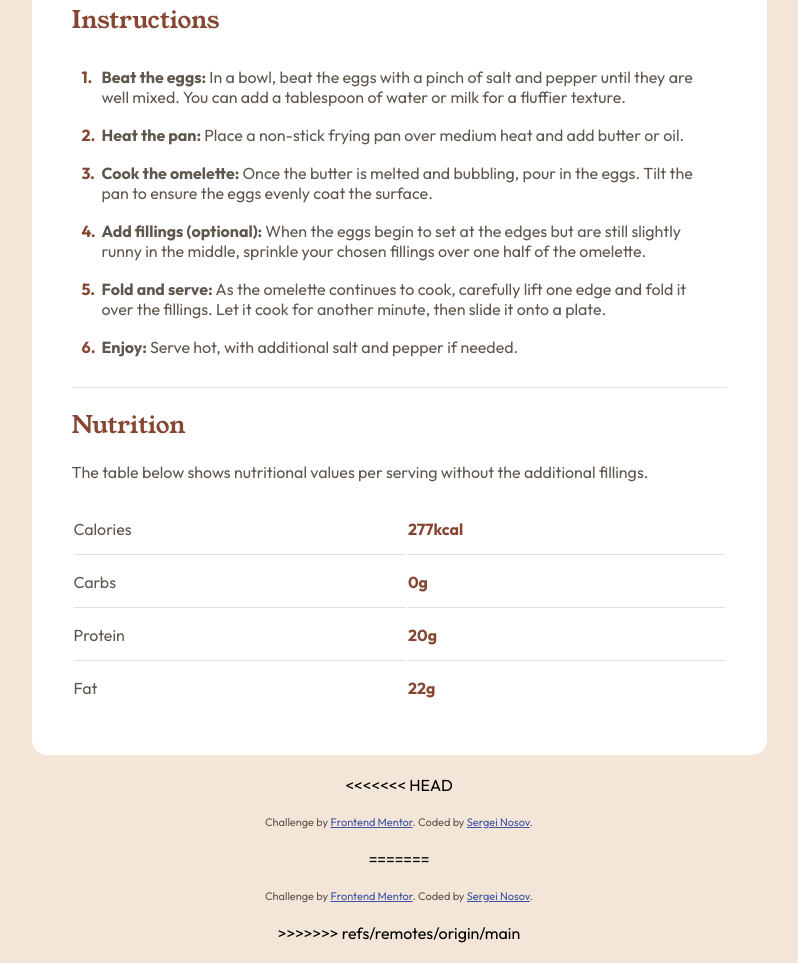
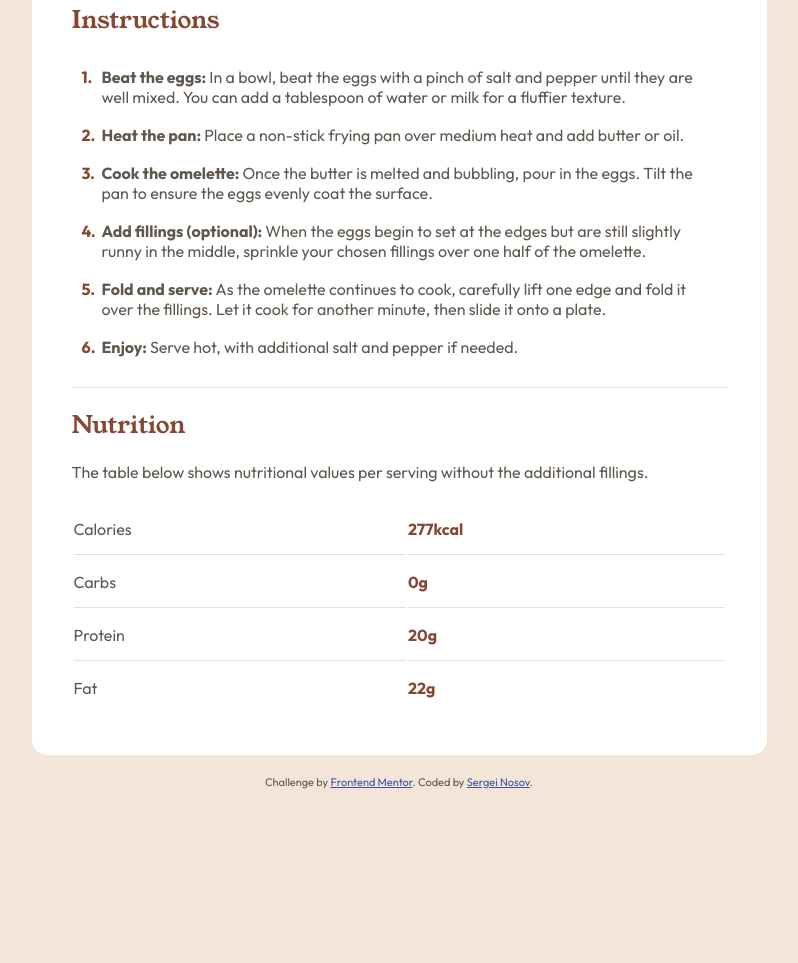
Before and after one commit to sereny33/recipe-page-main, a plain HTML site: page index.html in a window 1280 px wide. Shown: the part 1004-1967 px from the top of the page, without its empty margins (241-1039 px from the left). After the commit the page ends 1813 px from the top, so only its background shows below. Drawn offline with Linux system fonts and the light colour scheme.

Commit message:
Add footer

```diff
--- a/index.html
+++ b/index.html
@@ -126,7 +126,6 @@
       </article>
     </main>
 
-<<<<<<< HEAD
     <footer>
       <div class="attribution">
         <p>
@@ -137,15 +136,5 @@
         </p>
       </div>
     </footer>
-=======
-    <div class="attribution">
-      <p>
-        Challenge by
-        <a href="https://www.frontendmentor.io?ref=challenge" target="_blank"
-          >Frontend Mentor</a
-        >. Coded by <a href="#">Sergei Nosov</a>.
-      </p>
-    </div>
->>>>>>> refs/remotes/origin/main
   </body>
 </html>
```
